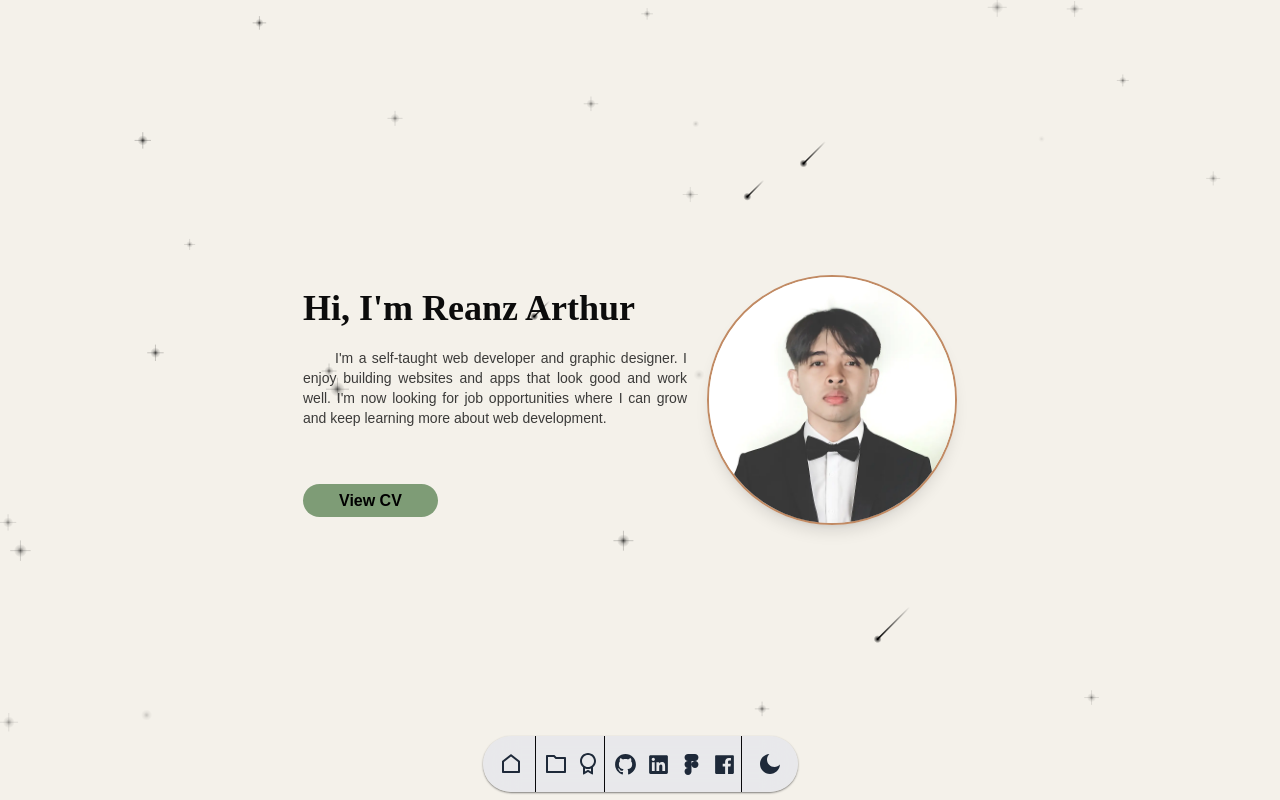
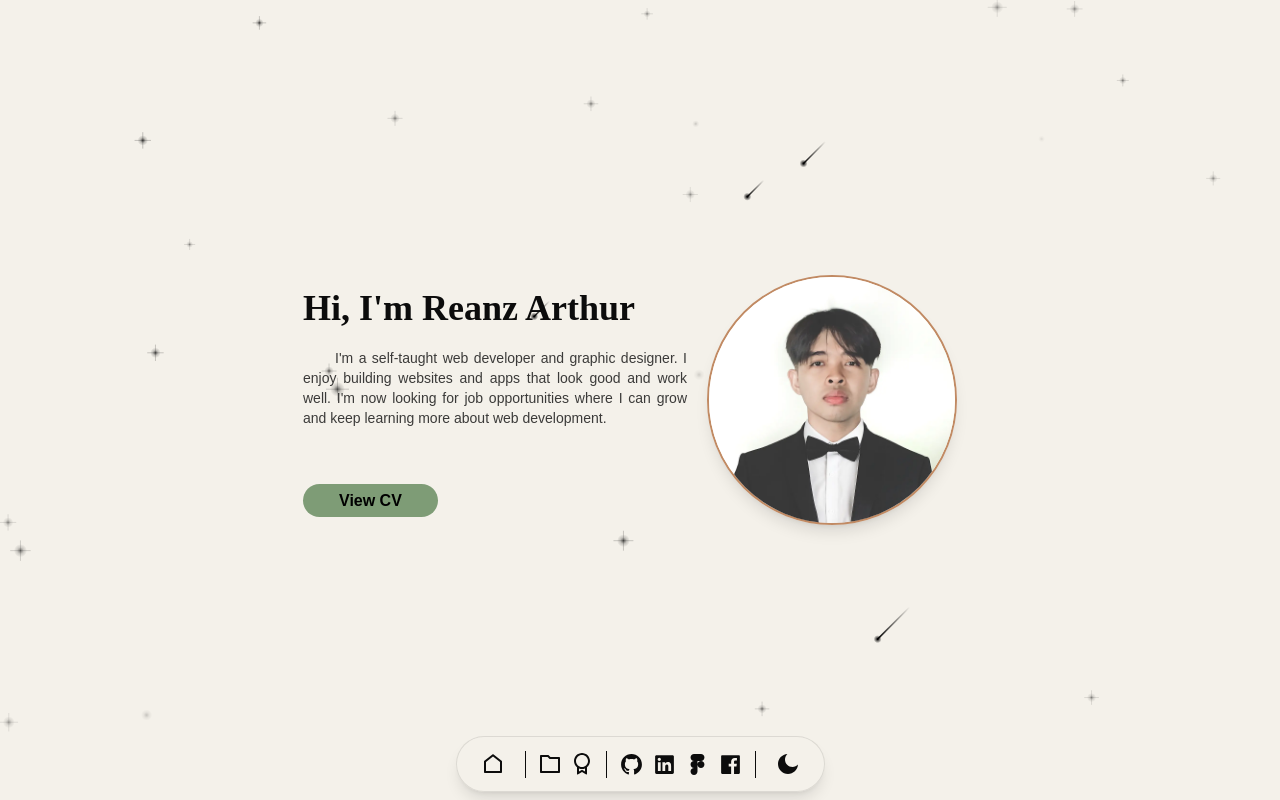
Before and after one commit to reqbahrf/MyPortfolio-react-app, a React (Vite) app: page / in a window 1280 px wide. Shown: the top 800 px of the page. Built offline with nearby package versions, Linux system fonts and the light colour scheme.

Commit message:
style: refine navigation bar and shared UI components

```diff
--- a/src/components/Modal.tsx
+++ b/src/components/Modal.tsx
@@ -36,7 +36,7 @@ const Modal = forwardRef<HTMLDivElement, ModalProps>(
     };
     return (
       <div id={modalId} ref={ref} className='modal show-modal'>
-        <div className='modal-content bg-gray-200 dark:bg-gray-800'>
+        <div className='modal-content bg-app-bg dark:bg-obsidian'>
           <button className='close-button' onClick={onClose}>
             ×
           </button>
--- a/src/components/NavigationBar.tsx
+++ b/src/components/NavigationBar.tsx
@@ -91,7 +91,7 @@ const NavIcon: React.FC<NavIconProps> = ({
       <motion.a
         href={href}
         {...(external ? { target: '_blank', rel: 'noopener noreferrer' } : {})}
-        className={`group relative flex items-center justify-center rounded-full text-gray-800 hover:text-pink-700 dark:text-white ${customClass}`}
+        className={`group hover:text-clay text-obsidian relative flex items-center justify-center rounded-full transition-colors ${customClass}`}
         whileHover={{
           ...ANIMATION_CONFIG,
         }}
@@ -101,10 +101,10 @@ const NavIcon: React.FC<NavIconProps> = ({
         }}
       >
         {icon}
-        <span className='nav-bar-text'>{title}</span>
+        <span className='nav-bar-text font-body text-sm'>{title}</span>
       </motion.a>
       {separator && (
-        <div className='-ms-1 border-r border-r-zinc-950 dark:border-r-zinc-500'></div>
+        <div className='border-obsidian mx-1 h-1/2 self-center border-r'></div>
       )}
     </>
   );
@@ -113,7 +113,7 @@ const NavIcon: React.FC<NavIconProps> = ({
 const NavigationBar = () => {
   return (
     <div className='fixed right-0 bottom-2 left-0 z-50 flex items-center justify-center'>
-      <div className='h-14 w-auto rounded-full bg-gray-200/80 px-2 shadow-xs shadow-black/50 backdrop-blur-lg dark:bg-black/70 dark:shadow-pink-500/70'>
+      <div className='border-app-text/10 bg-app-bg/70 dark:shadow-clay/5 h-14 w-auto rounded-full border px-4 shadow-lg shadow-black/10 backdrop-blur-xl'>
         <motion.nav
           id='nav-links'
           className='flex h-full justify-center gap-x-2'
--- a/src/components/PillTag.tsx
+++ b/src/components/PillTag.tsx
@@ -6,7 +6,7 @@ interface PillTagProps {
 
 const PillTag: React.FC<PillTagProps> = ({ tag }) => {
   return (
-    <span className='rounded-sm bg-gray-300 px-2 py-1 text-sm text-black dark:bg-gray-700 dark:text-white'>
+    <span className='bg-clay/10 font-body text-clay rounded-sm px-2 py-1 text-sm'>
       {tag}
     </span>
   );
--- a/src/components/ThemeToggle.tsx
+++ b/src/components/ThemeToggle.tsx
@@ -6,7 +6,7 @@ const ThemeToggle = () => {
     <button
       title='Toggle Theme'
       onClick={toggleTheme}
-      className='relative group px-2 text-gray-800 dark:text-white flex items-center justify-center hover:scale-125 transition-transform ease-in-out duration-300  rounded-full hover:text-pink-700'
+      className='group text-app-text hover:text-clay relative flex items-center justify-center rounded-full px-2 transition-transform duration-300 ease-in-out hover:scale-125'
     >
       {isDarkTheme ? <RiSunFill /> : <RiMoonFill />}
       <span className='nav-bar-text'>Toggle Theme</span>
```
